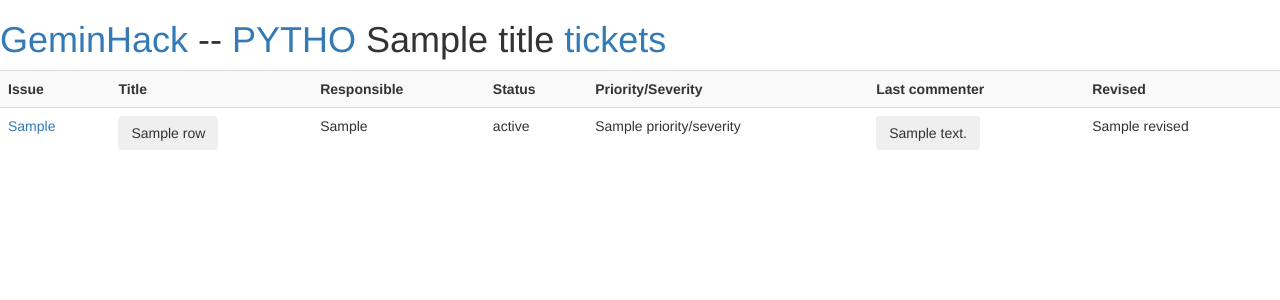
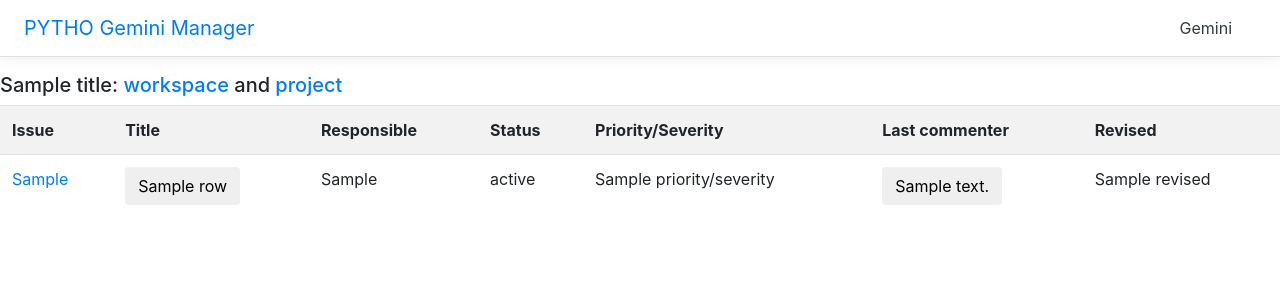
Before and after one commit to prometeia/geminhack, a Flask app: template geminhack/templates/ticktable.html in a window 1280 px wide. Shown: the top 300 px of the page. Run offline with Flask 2, Linux system fonts and the light colour scheme; the template is opened without the code that fills it: most values are stand-ins (such as "Sample title", 1, 10 or a date in 2020); some libraries are stand-ins or nearby versions.

Commit message:
Updated UI. Added keys

```diff
--- a/geminhack/application.py
+++ b/geminhack/application.py
@@ -1,9 +1,10 @@
 from os import environ
 from logging import getLogger, basicConfig, INFO
-from flask import Flask, render_template, request, Response, abort
+from flask import Flask, render_template, request, Response, abort, send_from_directory
 from .geminlib import GeminAPI, GeminHack
 from .memoizer import memoize
 
+PREFIXES = ('ESUP', 'UAT', 'RFF', 'DIR')
 
 basicConfig(level=INFO)
 log = getLogger(__name__)
@@ -12,10 +13,15 @@ app.config.from_mapping(
     SECRET_KEY='dev',
     CONTEXT_ROOT='/',
     COOKIE_NAME='geminhack',
+    GEMINI_URI="https://erm-swfactory.prometeia.com/Gemini",
     ESUP_PRJ_ID=46,
     ESUP_WS_ID=4236,
     UAT_PRJ_ID=37,
-    UAT_WS_ID=4295
+    UAT_WS_ID=4295,
+    RFF_PRJ_ID=39,
+    RFF_WS_ID=4281,
+    DIR_PRJ_ID=40,
+    DIR_WS_ID=4256
 )
 
 
@@ -24,7 +30,7 @@ def _create_ghack(username, password, confkey, FRESH=None):
     assert FRESH is None, "It should not come down"
     prjid = app.config['{}_PRJ_ID'.format(confkey)]
     wsid = app.config['{}_WS_ID'.format(confkey)]
-    gapi = GeminAPI(username, password, prjid=prjid, wsid=wsid)
+    gapi = GeminAPI(username, password, base_uri=app.config['GEMINI_URI'], prjid=prjid, wsid=wsid)
     if not gapi.authenticated:
         abort(Response('Invalid LDAP auth', 401, {'WWW-Authenticate': 'Basic realm="Login Required"'}))
     return GeminHack(gapi)
@@ -55,28 +61,35 @@ def render_ticktable(ghack, title, rows):
 
 @route("/")
 def home():
-    return render_template('home.html')
+    return render_template('home.html', prefixes=PREFIXES,
+                           home=app.config['CONTEXT_ROOT'],
+                           gemini=app.config['GEMINI_URI'])
+
+
+@route('statics/<path:path>')
+def send_statics(path):
+    return send_from_directory('statics', path)
 
 
 @route("wip/<key>")
 def tt_wip(key):
     ghack = get_hacker(key.upper())
-    return render_ticktable(ghack, "WiP", ghack.wip)
+    return render_ticktable(ghack, "{} WiP".format(key.upper()), ghack.wip)
 
 
 @route("all/<key>")
 def tt_all(key):
     ghack = get_hacker(key.upper())
-    return render_ticktable(ghack, "All", ghack.tickets)
+    return render_ticktable(ghack, "{} All".format(key.upper()), ghack.tickets)
 
 
 @route("active/<key>")
 def tt_active(key):
     ghack = get_hacker(key.upper())
-    return render_ticktable(ghack, "Active", ghack.active)
+    return render_ticktable(ghack, "{} Active".format(key.upper()), ghack.active)
 
 
 @route("waiting/<key>")
 def tt_waiting(key):
     ghack = get_hacker(key.upper())
-    return render_ticktable(ghack, "Waiting", ghack.responded)
+    return render_ticktable(ghack, "{} Waiting".format(key.upper()), ghack.responded)
--- /dev/null
+++ b/geminhack/statics/ghack.css
@@ -0,0 +1,25 @@
+html {
+    font-size: 14px;
+  }
+  @media (min-width: 768px) {
+    html {
+      font-size: 16px;
+    }
+  }
+
+  .container {
+    max-width: 960px;
+  }
+
+  .pricing-header {
+    max-width: 700px;
+  }
+
+  .card-deck .card {
+    min-width: 80px;
+  }
+
+  .border-top { border-top: 1px solid #e5e5e5; }
+  .border-bottom { border-bottom: 1px solid #e5e5e5; }
+
+  .box-shadow { box-shadow: 0 .25rem .75rem rgba(0, 0, 0, .05); }
--- a/geminhack/templates/base.html
+++ b/geminhack/templates/base.html
@@ -2,27 +2,28 @@
 <html>
     <head>
         <title>{% block title %}{% endblock %} - GeminHack</title>
-        <link rel="icon" href="/statics/favicon-ghack-1024.png" type="image/png" />
-        <script src="https://code.jquery.com/jquery-3.3.1.slim.min.js" integrity="sha384-q8i/X+965DzO0rT7abK41JStQIAqVgRVzpbzo5smXKp4YfRvH+8abtTE1Pi6jizo" crossorigin="anonymous"></script>
-        <script src="https://cdnjs.cloudflare.com/ajax/libs/popper.js/1.14.3/umd/popper.min.js" integrity="sha384-ZMP7rVo3mIykV+2+9J3UJ46jBk0WLaUAdn689aCwoqbBJiSnjAK/l8WvCWPIPm49" crossorigin="anonymous"></script>
-        <!-- BootStrap3-->
-        <link rel="stylesheet" href="https://maxcdn.bootstrapcdn.com/bootstrap/3.3.7/css/bootstrap.min.css" integrity="sha384-BVYiiSIFeK1dGmJRAkycuHAHRg32OmUcww7on3RYdg4Va+PmSTsz/K68vbdEjh4u" crossorigin="anonymous">
-        <link rel="stylesheet" href="https://maxcdn.bootstrapcdn.com/bootstrap/3.3.7/css/bootstrap-theme.min.css" integrity="sha384-rHyoN1iRsVXV4nD0JutlnGaslCJuC7uwjduW9SVrLvRYooPp2bWYgmgJQIXwl/Sp" crossorigin="anonymous">
-        <script src="https://maxcdn.bootstrapcdn.com/bootstrap/3.3.7/js/bootstrap.min.js" integrity="sha384-Tc5IQib027qvyjSMfHjOMaLkfuWVxZxUPnCJA7l2mCWNIpG9mGCD8wGNIcPD7Txa" crossorigin="anonymous"></script>
+        <meta charset="utf-8">
+        <meta name="viewport" content="width=device-width, initial-scale=1, shrink-to-fit=no">
+        <link rel="icon" href="{{home}}statics/favicon-ghack-1024.png" type="image/png" />
+        <script src="https://code.jquery.com/jquery-3.2.1.slim.min.js" integrity="sha384-KJ3o2DKtIkvYIK3UENzmM7KCkRr/rE9/Qpg6aAZGJwFDMVNA/GpGFF93hXpG5KkN" crossorigin="anonymous"></script>
+        <link rel="stylesheet" href="https://maxcdn.bootstrapcdn.com/bootstrap/4.0.0/css/bootstrap.min.css" integrity="sha384-Gn5384xqQ1aoWXA+058RXPxPg6fy4IWvTNh0E263XmFcJlSAwiGgFAW/dAiS6JXm" crossorigin="anonymous">
+        <link rel="stylesheet" href="{{home}}statics/ghack.css">
+        <script src="https://unpkg.com/@popperjs/core@2.3.3/dist/umd/popper.min.js"></script>
+        <script src="https://unpkg.com/tippy.js@6.2.0/dist/tippy-bundle.umd.min.js"></script>
     </head>
     <body>
+        <div class="d-flex flex-column flex-md-row align-items-center p-3 px-md-4 mb-3 bg-white border-bottom box-shadow">
+            <h5 class="my-0 mr-md-auto font-weight-normal"><a href="{{home}}">PYTHO Gemini Manager</a></h5>
+            <nav class="my-2 my-md-0 mr-md-3">
+              <a class="p-2 text-dark" href="{{gemini}}/dashboard" target="gemini">Gemini</a>
+            </nav>
+        </div>
+
         <div id="content">
             {% block content %}{% endblock %}
         </div>
     </body>
     <script>
-        $(function () {
-          $('[data-toggle="tooltip"]').tooltip()
-        })
-        $(function () {
-            $('[data-toggle="popover"]').popover(
-                {container: 'body'}
-            )
-        })
+        tippy('[data-tippy-content]', {allowHTML: true, flip:true, interactive:true, maxWidth:700});
     </script>
 </html>
--- a/geminhack/templates/ticktable.html
+++ b/geminhack/templates/ticktable.html
@@ -1,8 +1,12 @@
 {% extends "base.html" %}
 {% block title %}{{ title }}{% endblock %}
 {% block content %}
-<h1><a href="{{ home }}">GeminHack</a> --
-    <a href="{{ workspace }}">PYTHO</a> {{ title }} <a href="{{ project_page }}" target="_blank">tickets</a></h1>
+<h5>
+    {{title}}:
+    <a href="{{ workspace }}" target="workspace">workspace</a>
+    and
+    <a href="{{ project_page }}" target="project">project</a>
+</h5>
 <table class="table table-striped">
     <tr>
         <th>
@@ -33,13 +37,13 @@
             <a href="{{ (ti['item_url']) }}" target="_blank">{{  ti["IssueKey"] }}</a>
         </td>
         <td>
-            <button type="button" class="btn" data-toggle="popover" title="{{ ti['Title'] }}"
-                    data-content="{{ ti['BaseEntity']['Description'] }}" data-placement="right" data-html="true">
+            <button type="button" class="btn" title="{{ ti['Title'] }}"
+                    data-tippy-content="{{ ti['description'] }}" >
                 {{ ti['Title'] }}
             </button>
         </td>
         <td>
-            {{ ti['Responsible']['FormattedData'] }}
+            {{ ti.get('Responsible', {}).get('FormattedData') or '' }}
         </td>
         <td>
             {{ ti["Status"] }}
@@ -48,8 +52,8 @@
             {{ ti["Priority"] }}/{{ ti["Severity"].split(" ")[-1] }}
         </td>
         <td>
-            <button type="button" class="btn" data-toggle="popover" title="{{ ti['last_commenter'] }}"
-                    data-content="{{ ti['last_comment'] }}" data-placement="left" data-html="true">
+            <button type="button" class="btn" title="{{ ti['last_commenter'] }}"
+                    data-tippy-content="{{ ti['last_comment'] }}">
                 {{ ti['last_commenter'] }}
             </button>
         </td>
```
Also changed, not shown: geminhack/geminlib.py (+23 -5 lines), geminhack/templates/home.html (+21 -13 lines), README.md, 1 other file.
